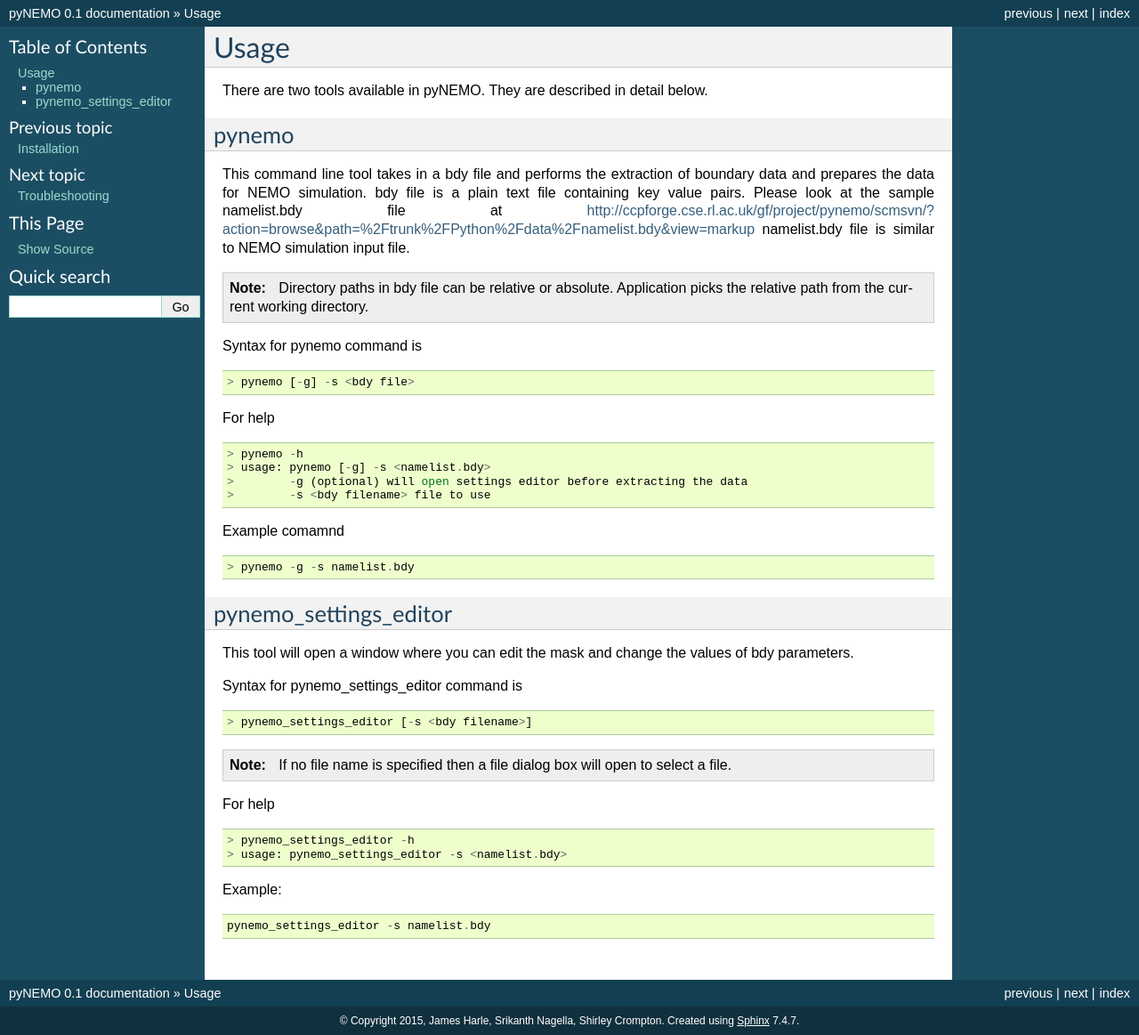
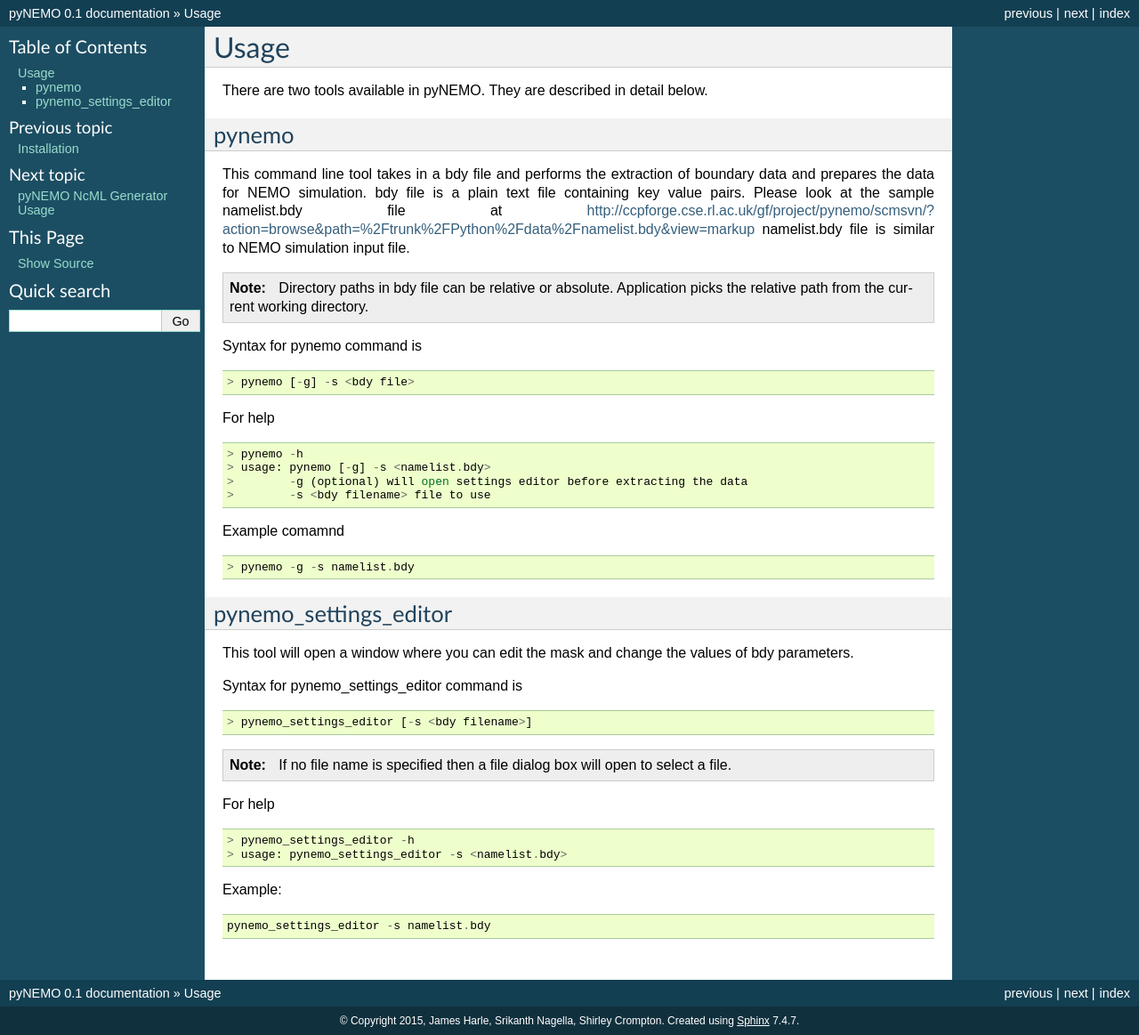
Before and after one commit to vleguenn/PyNEMO, a Sphinx documentation site: the page built from Python/docs/source/usage.rst, in a window 1280 px wide. Shown: the whole page at 89% size. Built offline with Sphinx 7.4.7, drawn with Linux system fonts in a browser that asks for light colours.

Commit message:
[#1316] ncml generator documentation
git-svn-id: https://ccpforge.cse.rl.ac.uk/svn/pynemo/trunk@139 9a1c3b68-90a4-42a4-98f4-a1cd0af2bb7b

```diff
--- a/Python/docs/source/index.rst
+++ b/Python/docs/source/index.rst
@@ -9,6 +9,7 @@
    intro
    installation
    usage
+   ncml_generator_usage
    troubleshooting
 
 
```
